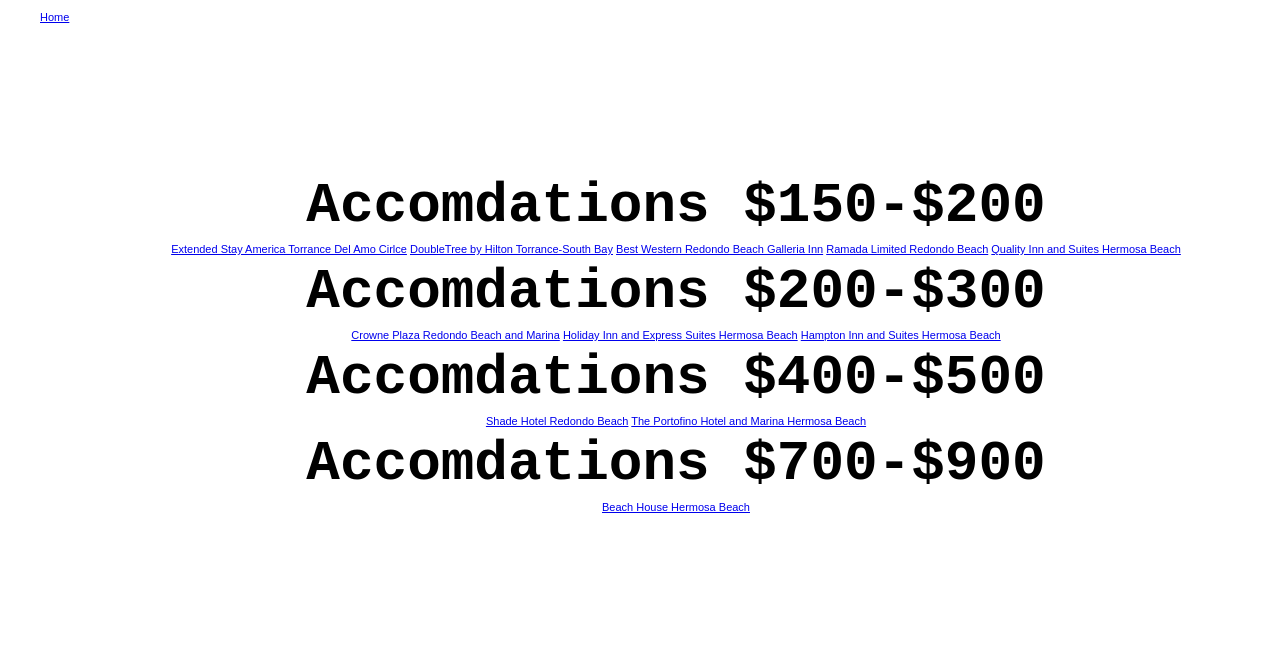
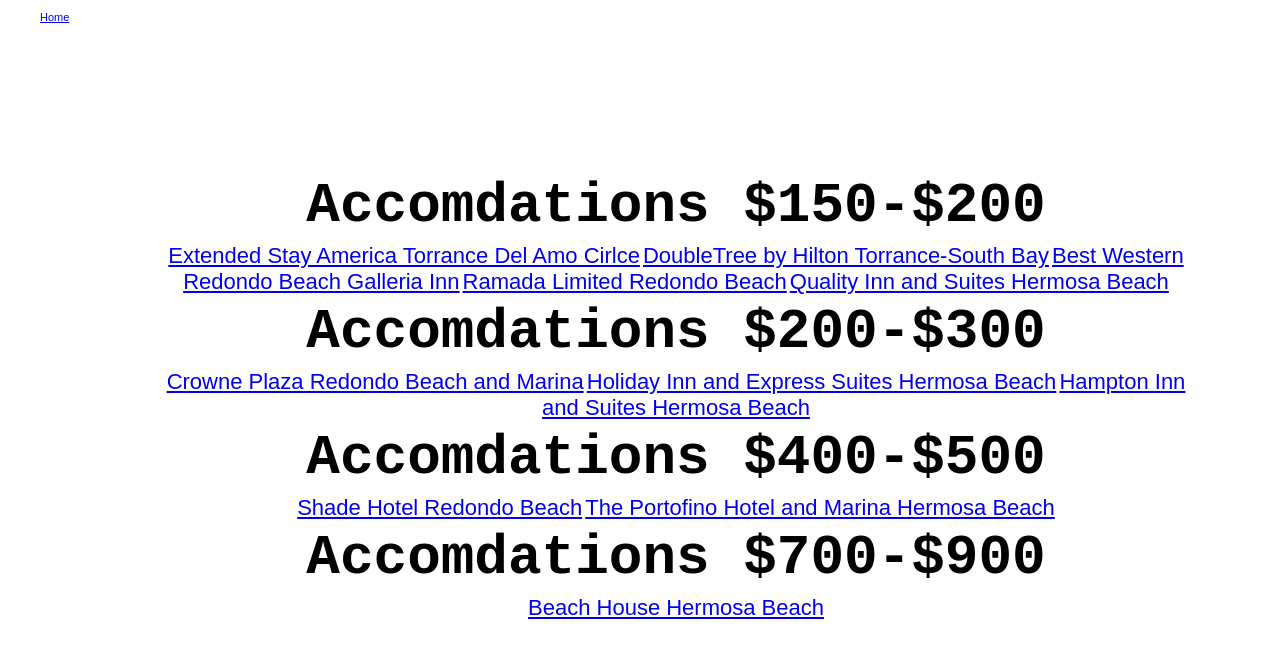
Before and after one commit to Flipfriend/Superstitious.Half.Century, a plain HTML site: page links.html in a window 1280 px wide. Drawn offline with nearby package versions, Linux system fonts and the light colour scheme.

Commit message:
changed the font size for the anchors inside content

```diff
--- a/style.css
+++ b/style.css
@@ -66,8 +66,8 @@ address {
     font-family:'Raleway', sans-serif;
     font-size:18px;
 }
-p{
-    font-size:
+.content >a {
+    font-size: 22px;
 }
 
 @media (min-width:768px){
```
